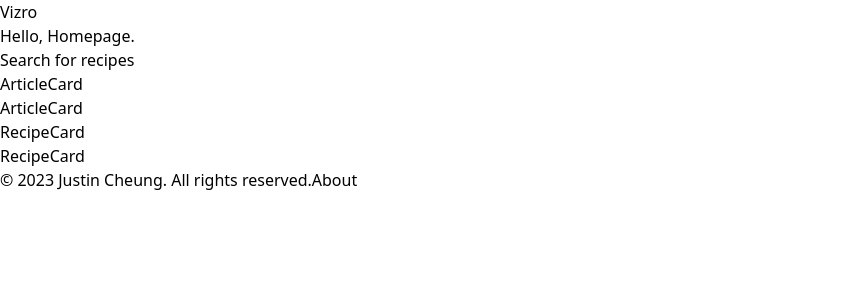
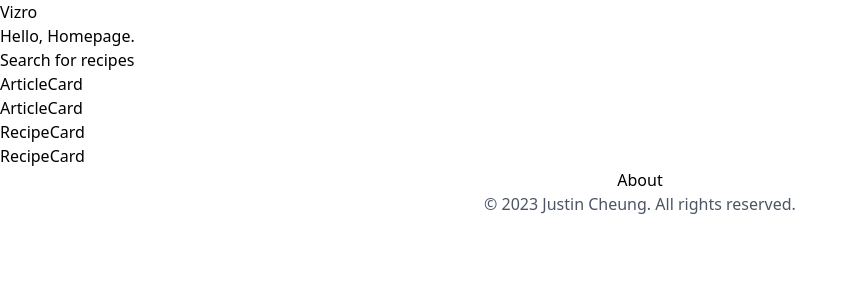
Before and after one commit to Jygsaw/comfortfood-next, a Next.js app: page / in a window 1280 px wide. Shown: the top 300 px of the page, without its empty margins (0-857 px from the left). Built offline with nearby package versions, Linux system fonts and the light colour scheme.

Commit message:
[CHG] Add footer css

```diff
--- a/components/Footer.tsx
+++ b/components/Footer.tsx
@@ -2,9 +2,13 @@
 import Link from "next/link";
 
 const Footer = () => (
-    <footer>
-        &copy; 2023 Justin Cheung. All rights reserved.
-        <Link href="/about">About</Link>
+    <footer className="flex flex-col ">
+        <div className="flex justify-center gap-5">
+            <Link href="/about">About</Link>
+        </div>
+        <div className="flex justify-center text-gray-600">
+            &copy; 2023 Justin Cheung. All rights reserved.
+        </div>
     </footer>
 );
 
```
